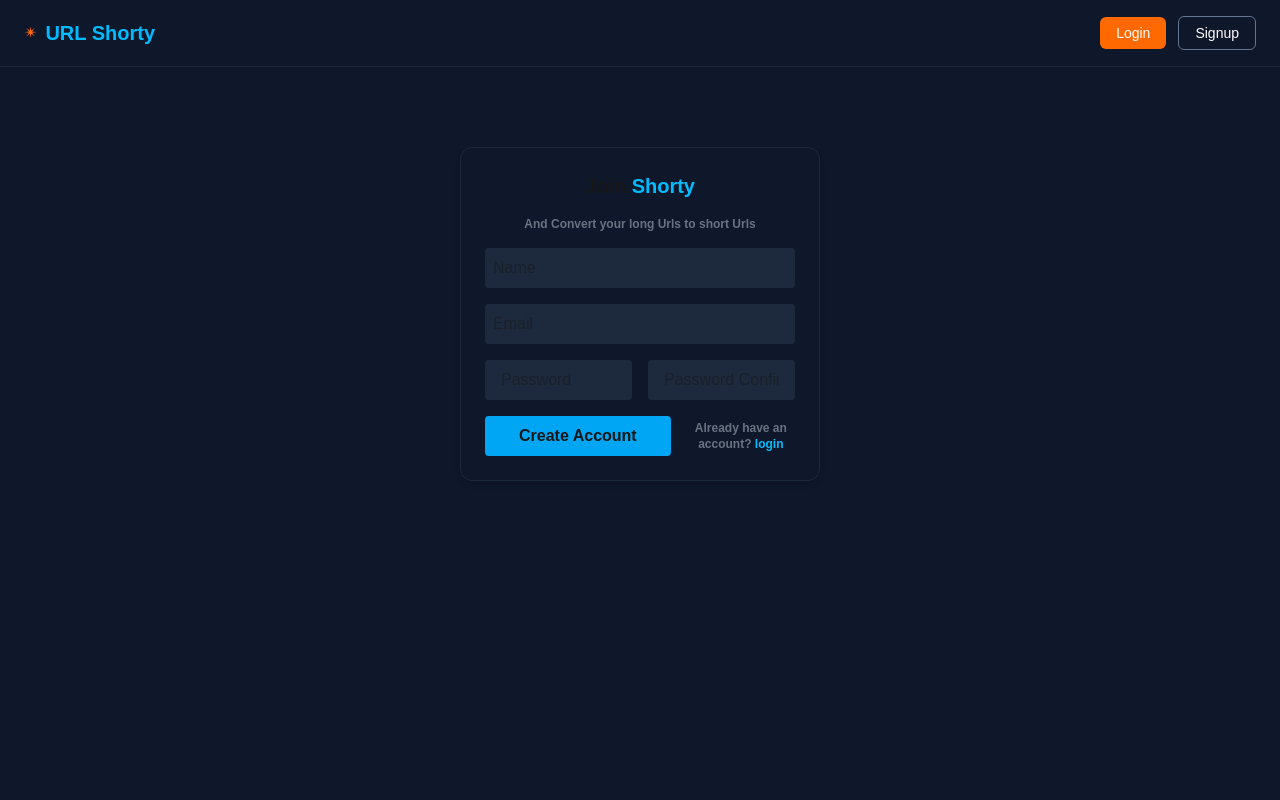
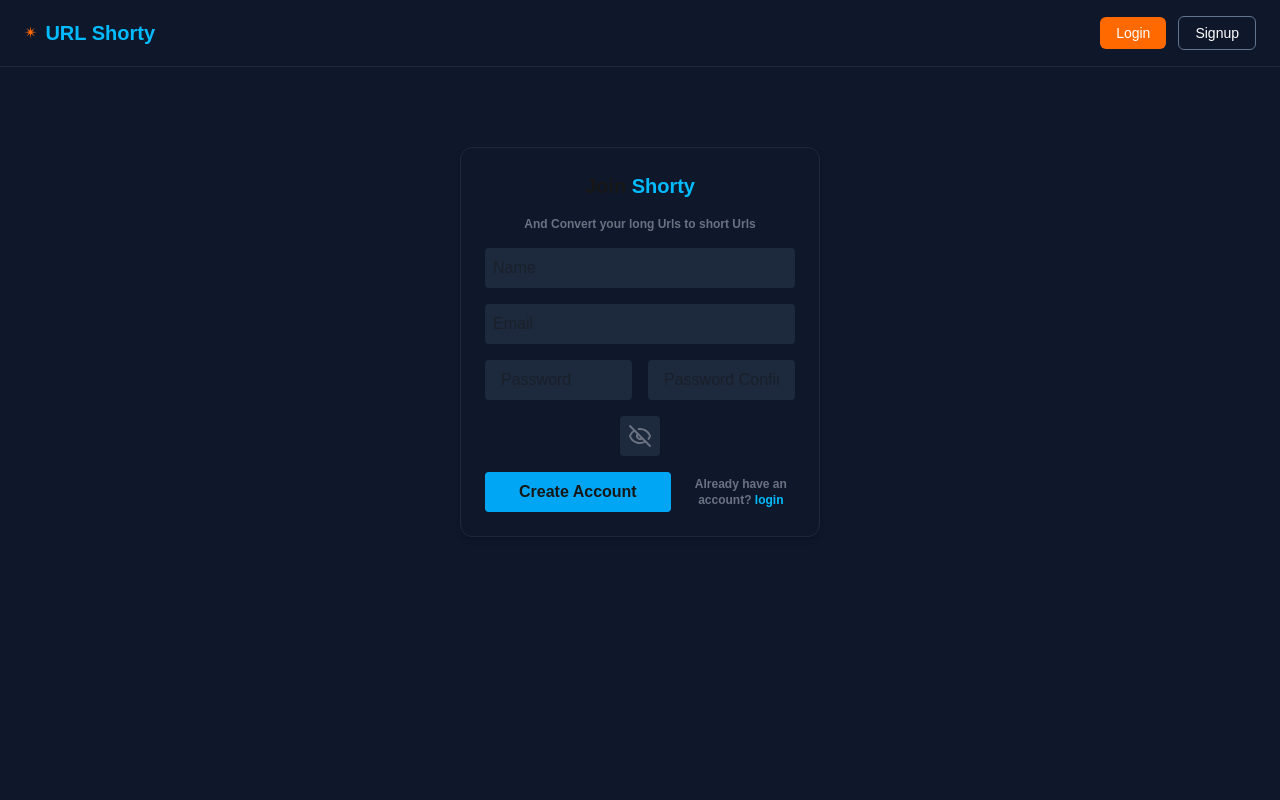
Before and after one commit to Amit81082/Url_shortner, a Next.js app: page /signUp in a window 1280 px wide. Shown: the top 800 px of the page. Built offline with nearby package versions, Linux system fonts and the light colour scheme; no server answers.

Commit message:
eye Icon added

```diff
--- a/app/signUp/page.js
+++ b/app/signUp/page.js
@@ -3,6 +3,7 @@
 import { useRouter } from "next/navigation";
 import { useState, useEffect } from "react";
 import AuthHeader from "../AuthHeader/page";
+import {Eye, EyeOff} from "lucide-react";
 
 export default function SignupPage() {
   const router = useRouter();
@@ -12,6 +13,8 @@ export default function SignupPage() {
   const [confirmPassword, setConfirmPassword] = useState("");
   const [error, setError] = useState("");
   const [loading, setLoading] = useState(false);
+  const [showPass, setShowPass] = useState(false);
+
 
    useEffect(() => {
      fetch("/api/auth/me").then((res) => {
@@ -56,7 +59,9 @@ export default function SignupPage() {
           <h2 className="text-xl font-bold text-center">
             Join <span className="text-sky-400">Shorty</span>
           </h2>
-          <p className="text-xs font-bold text-center text-gray-500">And Convert your long Urls to short Urls</p>
+          <p className="text-xs font-bold text-center text-gray-500">
+            And Convert your long Urls to short Urls
+          </p>
 
           <input
             placeholder="Name"
@@ -71,7 +76,7 @@ export default function SignupPage() {
           />
           <div className="grid grid-cols-2 gap-4">
             <input
-              type="password"
+              type={showPass ? "text" : "password"}
               placeholder="Password"
               value={password}
               onChange={(e) => setPassword(e.target.value)}
@@ -79,12 +84,21 @@ export default function SignupPage() {
             />
 
             <input
-              type="password"
+              type={showPass ? "text" : "password"}
               placeholder="Password Confirmation"
               value={confirmPassword}
               onChange={(e) => setConfirmPassword(e.target.value)}
               className="bg-slate-800 px-4 py-2 rounded"
             />
+
+            <div className="flex items-center justify-center col-span-2 gap-2">
+              <span
+                className="text-gray-500 bg-slate-800 p-2 rounded cursor-pointer hover:bg-slate-850 transition"
+                onClick={() => setShowPass(!showPass)}
+              >
+                {showPass ? <Eye /> : <EyeOff />}
+              </span>
+            </div>
           </div>
           {error && (
             <p className="text-red-400 text-sm font-bold text-center">
```
